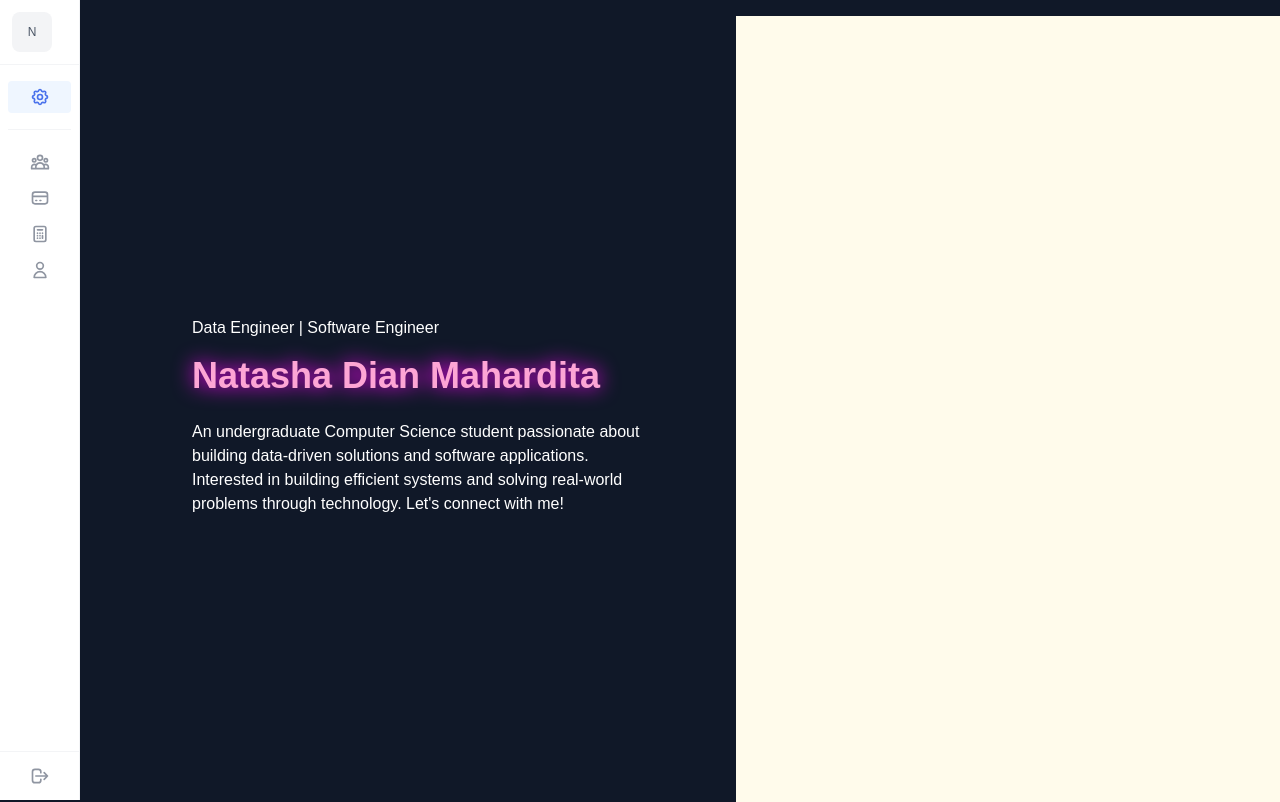
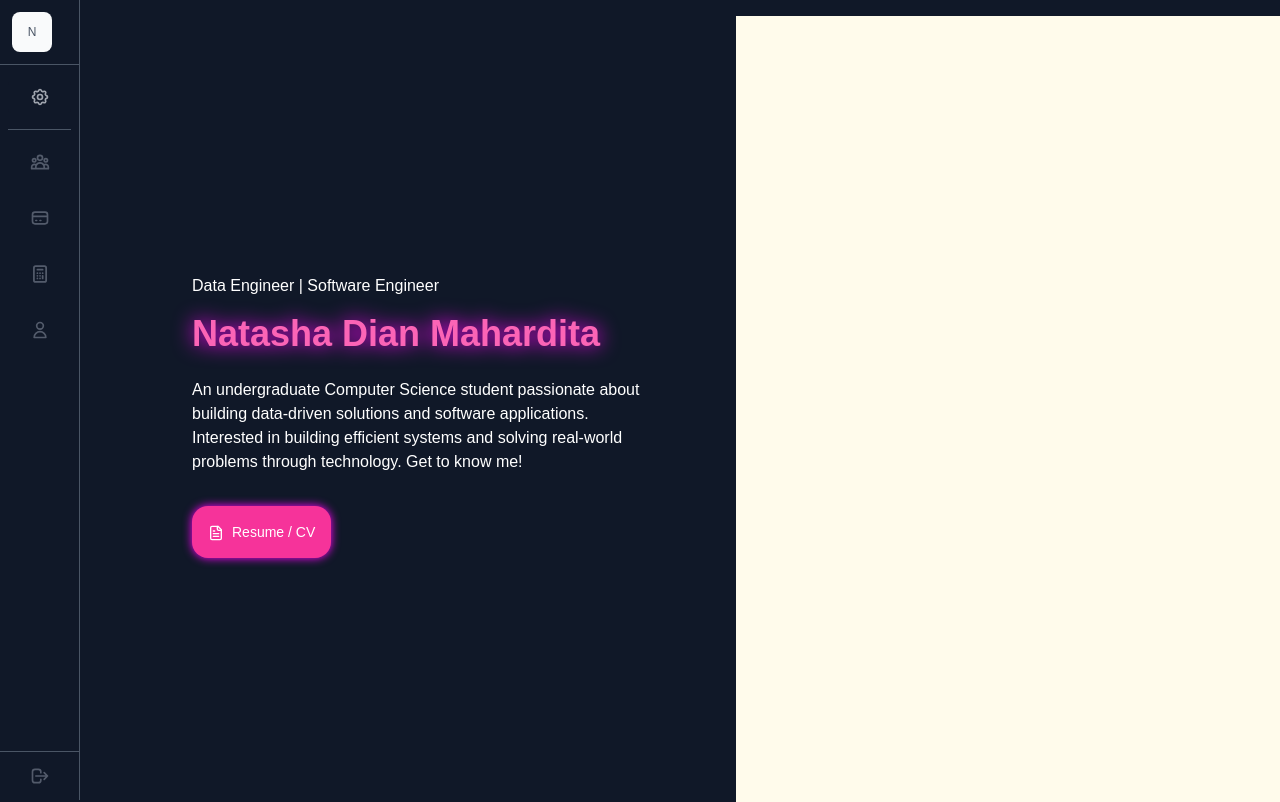
Before and after one commit to natashaDian/Portofolio, a Next.js app in the folder frontend/: page / in a window 1280 px wide. Shown: the top 802 px of the page. Built offline with nearby package versions, Linux system fonts and the light colour scheme; no server answers.

Commit message:
design and coloring page

```diff
--- a/frontend/package.json
+++ b/frontend/package.json
@@ -10,6 +10,7 @@
   },
   "dependencies": {
     "daisyui": "^5.1.18",
+    "lucide-react": "^0.544.0",
     "next": "15.5.4",
     "react": "19.1.0",
     "react-dom": "19.1.0"
--- a/frontend/public/components/sideNavbar.tsx
+++ b/frontend/public/components/sideNavbar.tsx
@@ -2,20 +2,20 @@
 
 export default function sidenavbar() {
   return (
-    <div className="flex h-screen w-20 flex-col justify-between border-e border-gray-100 bg-white">
+    <div className="flex h-screen w-20 flex-col justify-between border-e border-gray-600 bg-gray-900">
   <div>
     <div className="inline-flex size-16 items-center justify-center">
-      <span className="grid size-10 place-content-center rounded-lg bg-gray-100 text-xs text-gray-600">
+      <span className="grid size-10 place-content-center rounded-lg bg-gray-50 text-xs text-gray-600">
         N
       </span>
     </div>
 
-    <div className="border-t border-gray-100">
+    <div className="border-t border-gray-600 ">
       <div className="px-2">
         <div className="py-4">
           <a
             href="#"
-            className="t group relative flex justify-center rounded-sm bg-blue-50 px-2 py-1.5 text-blue-700"
+            className="t group relative flex justify-center rounded-sm bg-gray-900 px-2 py-1.5 text-gray-300 hover:text-white"
           >
             <svg
               xmlns="http://www.w3.org/2000/svg"
@@ -40,16 +40,16 @@ export default function sidenavbar() {
             <span
               className="invisible absolute start-full top-1/2 ms-4 -translate-y-1/2 rounded-sm bg-gray-900 px-2 py-1.5 text-xs font-medium text-white group-hover:visible"
             >
-              General
+              Settings
             </span>
           </a>
         </div>
 
-        <ul className="space-y-1 border-t border-gray-100 pt-4">
+        <ul className="space-y-6 border-t border-y-gray-600 pt-4">
           <li>
             <a
               href="#"
-              className="group relative flex justify-center rounded-sm px-2 py-1.5 text-gray-500 hover:bg-gray-50 hover:text-gray-700"
+              className="group relative flex justify-center rounded-sm px-2 py-1.5 text-gray-500 hover:scale-105 hover:text-white"
             >
               <svg
                 xmlns="http://www.w3.org/2000/svg"
@@ -77,7 +77,7 @@ export default function sidenavbar() {
           <li>
             <a
               href="#"
-              className="group relative flex justify-center rounded-sm px-2 py-1.5 text-gray-500 hover:bg-gray-50 hover:text-gray-700"
+              className="group relative flex justify-center rounded-sm px-2 py-1.5 text-gray-500 hover:scale-105 hover:text-white"
             >
               <svg
                 xmlns="http://www.w3.org/2000/svg"
@@ -97,7 +97,7 @@ export default function sidenavbar() {
               <span
                 className="invisible absolute start-full top-1/2 ms-4 -translate-y-1/2 rounded-sm bg-gray-900 px-2 py-1.5 text-xs font-medium text-white group-hover:visible"
               >
-                Billing
+                Project
               </span>
             </a>
           </li>
@@ -105,7 +105,7 @@ export default function sidenavbar() {
           <li>
             <a
               href="#"
-              className="group relative flex justify-center rounded-sm px-2 py-1.5 text-gray-500 hover:bg-gray-50 hover:text-gray-700"
+              className="group relative flex justify-center rounded-sm px-2 py-1.5 text-gray-500 scale-105 hover:text-white"
             >
               <svg
                 xmlns="http://www.w3.org/2000/svg"
@@ -125,7 +125,7 @@ export default function sidenavbar() {
               <span
                 className="invisible absolute start-full top-1/2 ms-4 -translate-y-1/2 rounded-sm bg-gray-900 px-2 py-1.5 text-xs font-medium text-white group-hover:visible"
               >
-                Invoices
+                #soon
               </span>
             </a>
           </li>
@@ -133,7 +133,7 @@ export default function sidenavbar() {
           <li>
             <a
               href="#"
-              className="group relative flex justify-center rounded-sm px-2 py-1.5 text-gray-500 hover:bg-gray-50 hover:text-gray-700"
+              className="group relative flex justify-center rounded-sm px-2 py-1.5 text-gray-500 hover:scale-105 hover:text-white"
             >
               <svg
                 xmlns="http://www.w3.org/2000/svg"
@@ -153,7 +153,7 @@ export default function sidenavbar() {
               <span
                 className="invisible absolute start-full top-1/2 ms-4 -translate-y-1/2 rounded-sm bg-gray-900 px-2 py-1.5 text-xs font-medium text-white group-hover:visible"
               >
-                Account
+                #Soon
               </span>
             </a>
           </li>
@@ -162,10 +162,10 @@ export default function sidenavbar() {
     </div>
   </div>
 
-  <div className="sticky inset-x-0 bottom-0 border-t border-gray-100 bg-white p-2">
+  <div className="sticky inset-x-0 bottom-0 border-t border-gray-600 bg-gray-900 p-2">
     <a
       href="#"
-      className="group relative flex w-full justify-center rounded-lg px-2 py-1.5 text-sm text-gray-500 hover:bg-gray-50 hover:text-gray-700"
+      className="group relative flex w-full justify-center rounded-lg px-2 py-1.5 text-sm text-gray-500 hover:scale-105 hover:text-white"
     >
       <svg
         xmlns="http://www.w3.org/2000/svg"
--- a/frontend/src/app/page.tsx
+++ b/frontend/src/app/page.tsx
@@ -1,5 +1,6 @@
 "use client";
 import { useState } from "react";
+import { FileText } from "lucide-react";
 import SideNavbar from "../../public/components/sideNavbar";
 import Divider  from "../../public/components/divider";
 import Projects from "./project";
@@ -15,9 +16,18 @@ export default function Home() {
       <main className="flex flex-col ml-24 space-y-4 my-4 w-full  ">
         <div className="flex flex-row  min-h-screen items-center justify-between">
           <div className="flex flex-col flex-1 w-170 min-h-screen justify-center items-start">
-            <h2 className="mx-24 my-4 text-white rounded-full">Data Engineer | Software Engineer</h2>
-            <h1 className="mx-24 font-semibold text-4xl text-pink-300 drop-shadow-[0_0_10px_#ff00ff]">Natasha Dian Mahardita</h1>
-            <h2 className="mx-24 my-4 text-white pt-2">An undergraduate Computer Science student passionate about building data-driven solutions and software applications. Interested in building efficient systems and solving real-world problems through technology. Let&apos;s connect with me!</h2>
+            <h2 className="mx-24 my-4 text-white rounded-full text-m ">Data Engineer | Software Engineer</h2>
+            <h1 className="mx-24 font-semibold text-4xl text-pink-400 drop-shadow-[0_0_10px_#ff00ff]">Natasha Dian Mahardita</h1>
+            <h2 className="mx-24 my-4 text-white text-m pt-2">An undergraduate Computer Science student passionate about building data-driven solutions and software applications. Interested in building efficient systems and solving real-world problems through technology. Get to know me!</h2>
+            <a
+              href="https://binusianorg-my.sharepoint.com/personal/natasha_mahardita_binus_ac_id/_layouts/15/guestaccess.aspx?share=EQC7OQAIAkhNqWum2iEQjU4BJKbheZl_1O9hcEg_NBxgQg&e=tYyTXi"
+              target="_blank"
+              rel="noopener noreferrer"
+              className="mx-24 my-4 bg-pink-500 shadow-[0_0_10px_#ff00ff] text-white text-sm px-4 py-4 rounded-2xl hover:scale-105 "
+              >
+                <FileText className="inline-block mr-2 size-4"/>
+                <span>Resume / CV</span>
+            </a>
           </div>
           <div className="flex flex-1 bg-amber-50 w-170 min-h-screen justify-start items-center">
           </div>
@@ -29,7 +39,7 @@ export default function Home() {
              <button
             key={label}
             onClick={() => setSelectedType(label as "Data" | "Software")}
-            className={`relative rounded-full w-24 h-12 flex items-center justify-center hover:scale-105
+            className={`relative rounded-full w-24 h-10 flex items-center justify-center hover:scale-105
                         ${selectedType === label ? "bg-pink-500" : "bg-gray-900"}
                         transition`}>
                 {/* Layer glow */}
```
Also changed, not shown: 1 other file (tests, documents, lock files or other folders).
